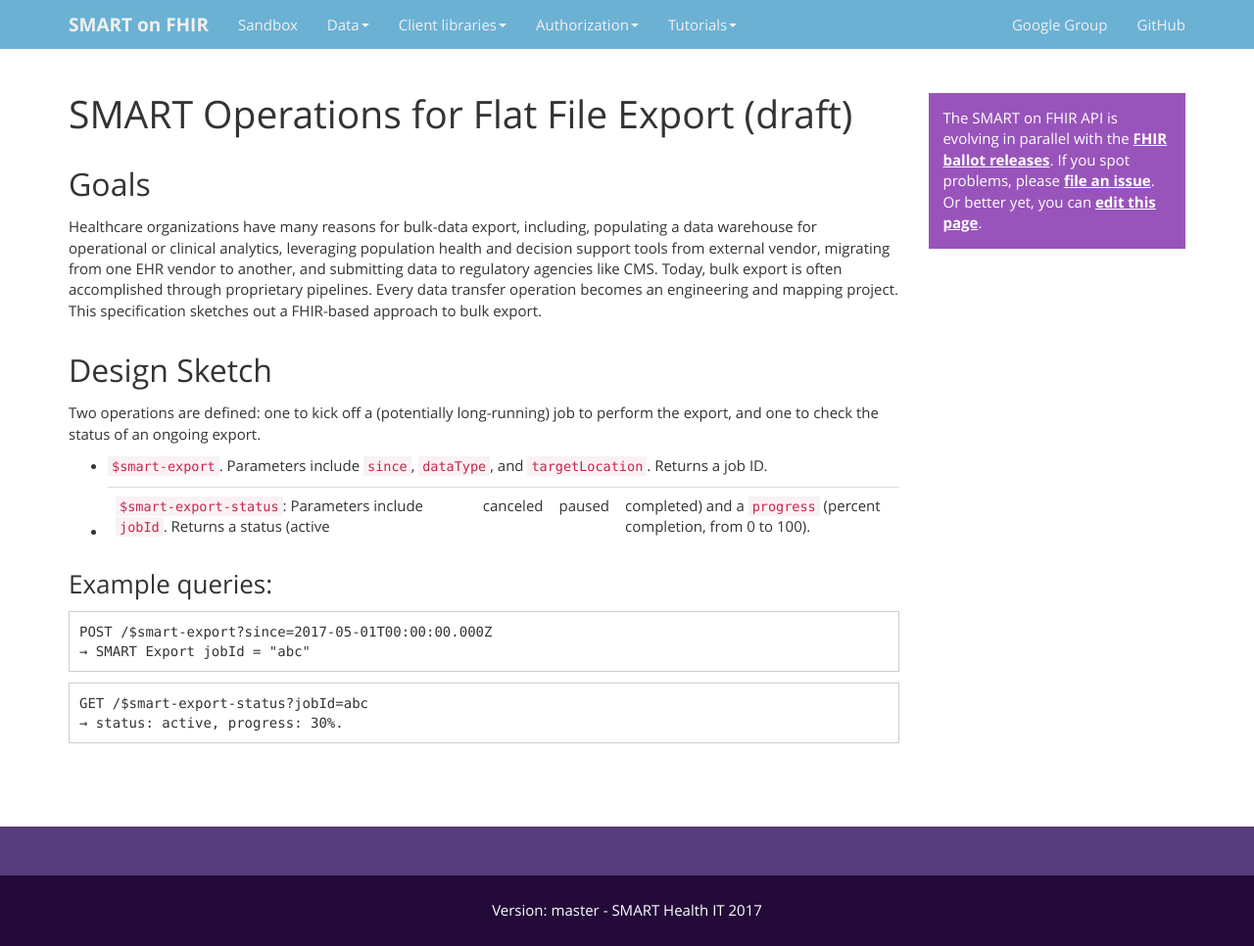
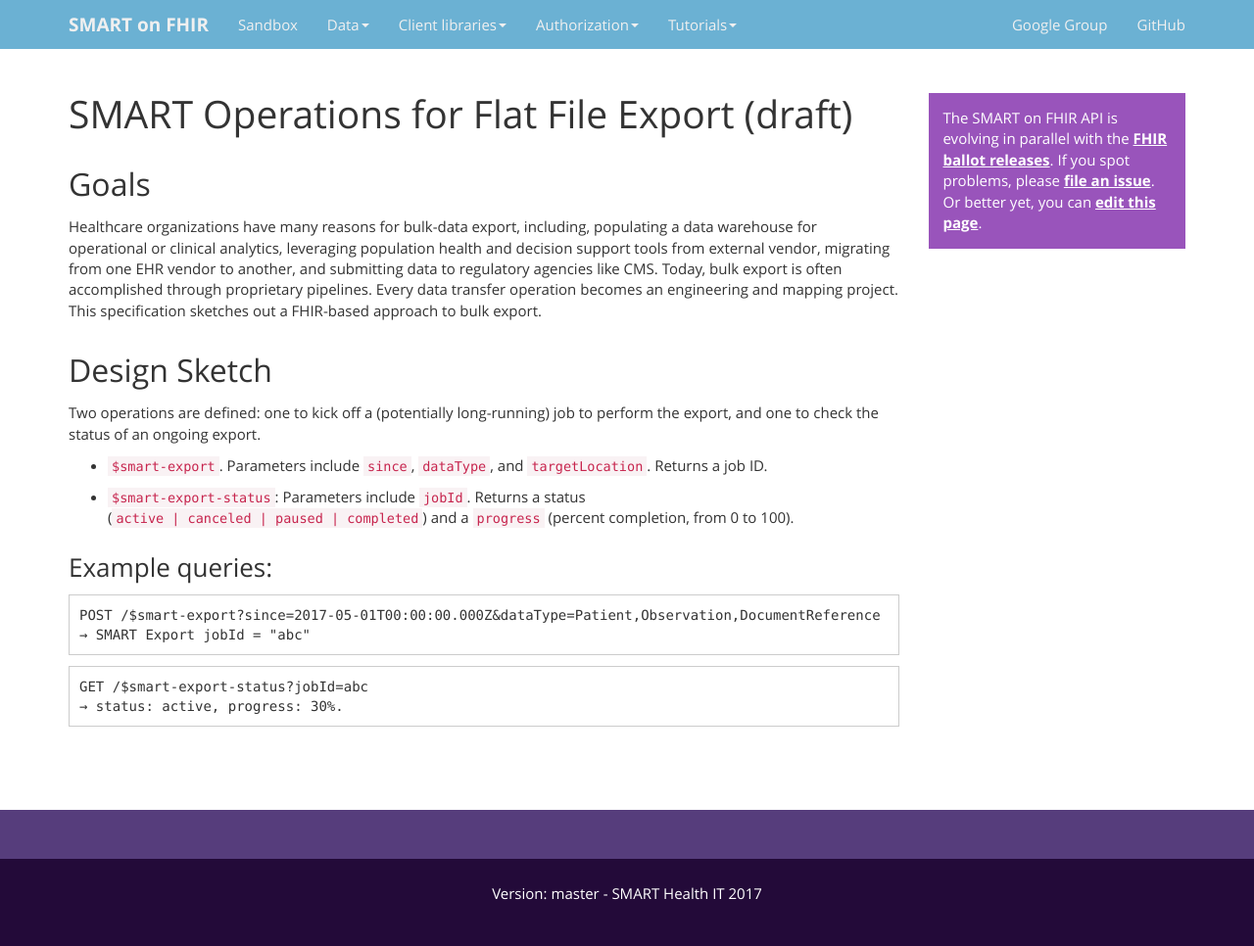
Before and after one commit to smart-on-fhir/smart-on-fhir.github.io, a Jekyll site: the page built from flat-fhir/index.md, in a window 1280 px wide. Shown: the whole page at 98% size. Built offline with Jekyll 4.4.1, drawn with Linux system fonts in a browser that asks for light colours.

Commit message:
Fix formatting, dataType example

````diff
--- a/flat-fhir/index.md
+++ b/flat-fhir/index.md
@@ -24,12 +24,12 @@
 
 * `$smart-export`. Parameters include `since`, `dataType`, and `targetLocation`. Returns a job ID.
 
-* `$smart-export-status`: Parameters include `jobId`. Returns a status (active | canceled | paused | completed) and a `progress` (percent completion, from 0 to 100).
+* `$smart-export-status`: Parameters include `jobId`. Returns a status (`active | canceled | paused | completed`) and a `progress` (percent completion, from 0 to 100).
 
 ### Example queries:
 
 ```
-POST /$smart-export?since=2017-05-01T00:00:00.000Z
+POST /$smart-export?since=2017-05-01T00:00:00.000Z&dataType=Patient,Observation,DocumentReference
 → SMART Export jobId = "abc"
 ```
 
````
